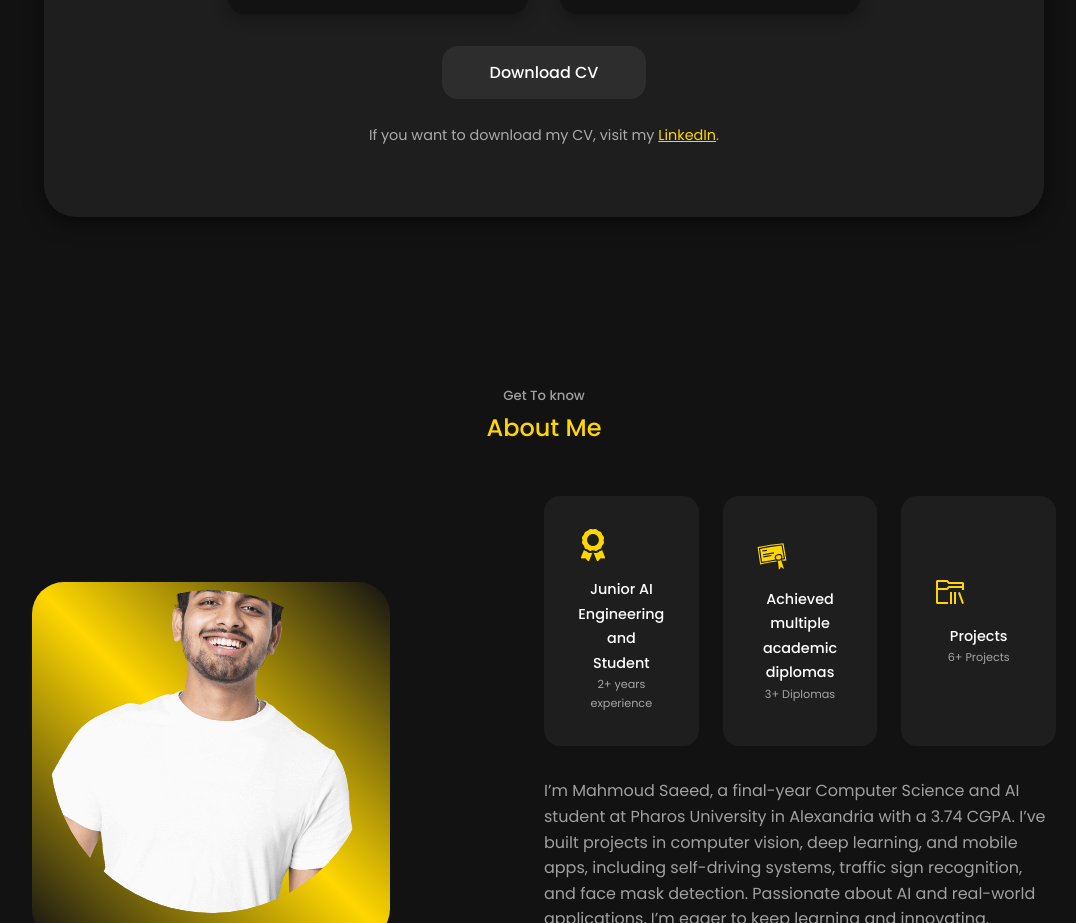
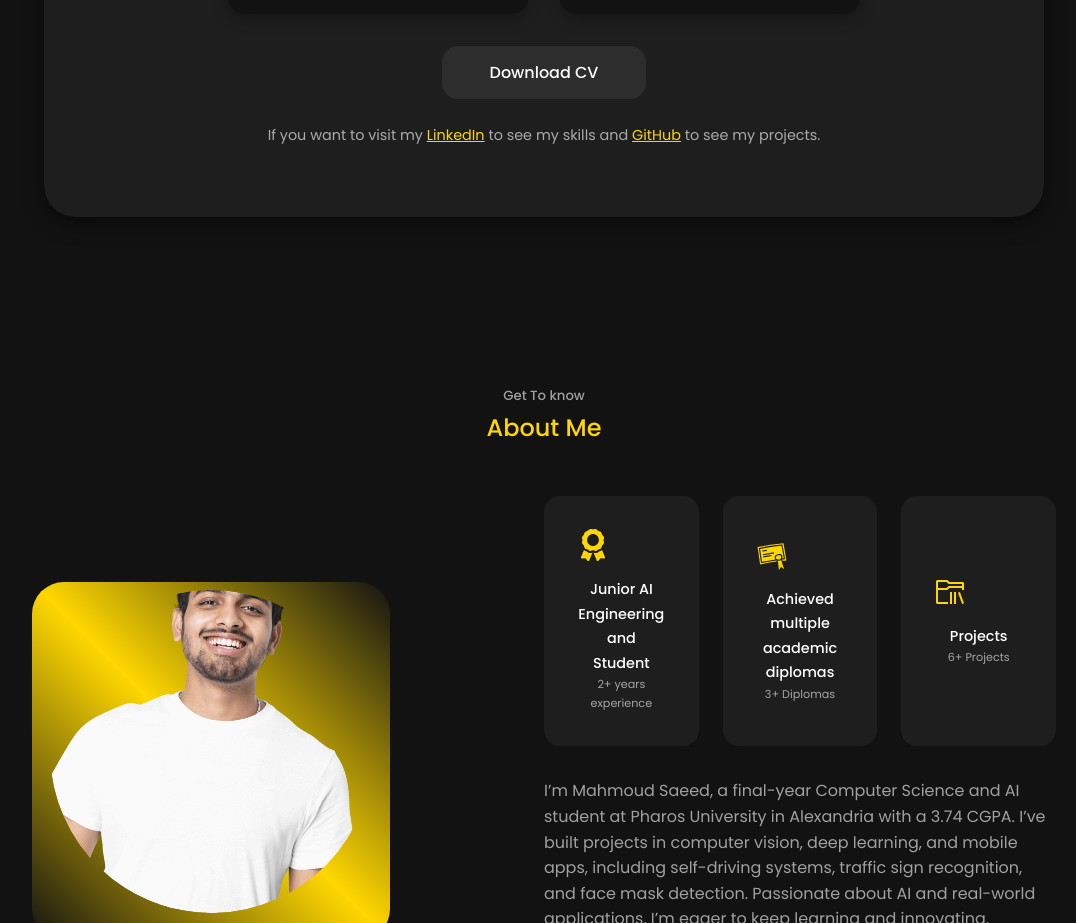
Before and after one commit to Mahmoud3301/mypersonalweb, a React (Vite) app: page / in a window 1280 px wide. Shown: the part 1388-2311 px from the top of the page, without its empty margins (96-1172 px from the left). Built offline with nearby package versions, Linux system fonts and the light colour scheme.

Commit message:
Add files via upload

```diff
--- a/src/components/home/Home.jsx
+++ b/src/components/home/Home.jsx
@@ -66,15 +66,25 @@
         </div>
 
         <p className="download-msg">
-          If you want to download my CV, visit my{' '}
+          If you want to visit my{' '}
           <a
-            href="https://www.linkedin.com/in/your-linkedin-profile/"
+            href="https://www.linkedin.com/in/mahmoud-mansour-928623252/"
             target="_blank"
             rel="noopener noreferrer"
           >
             LinkedIn
-          </a>.
+          </a>{' '}
+          to see my skills and{' '}
+          <a
+            href="https://github.com/Mahmoud3301"
+            target="_blank"
+            rel="noopener noreferrer"
+          >
+            GitHub
+          </a>{' '}
+          to see my projects.
         </p>
+
       </div>
     </div>
   )
```
